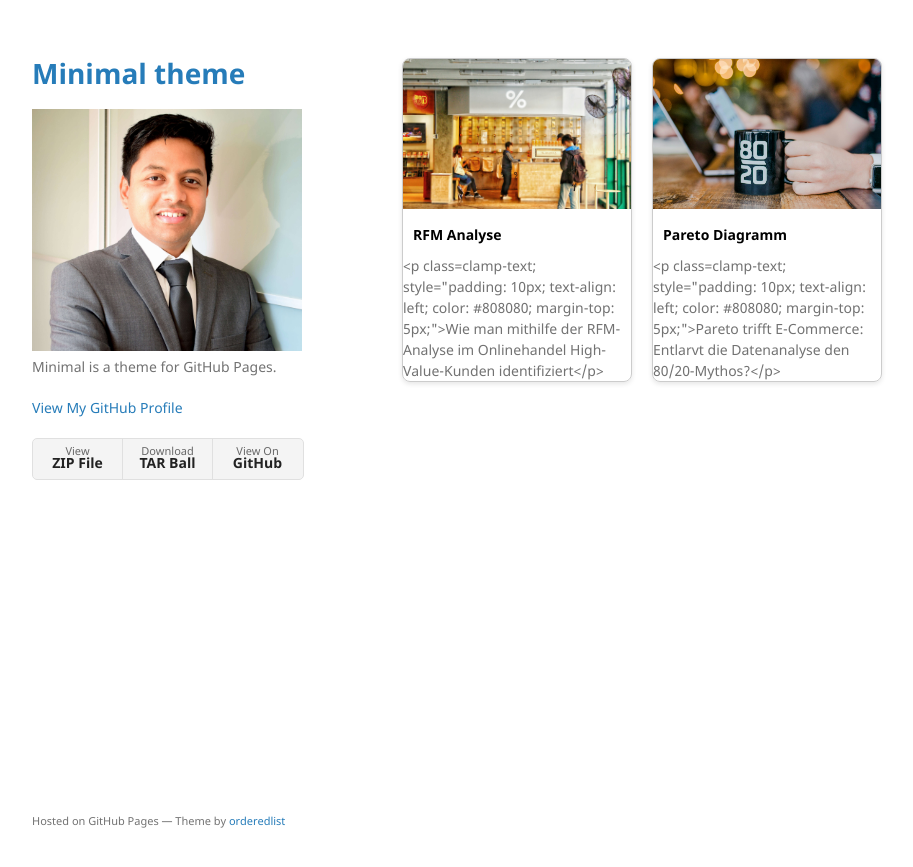
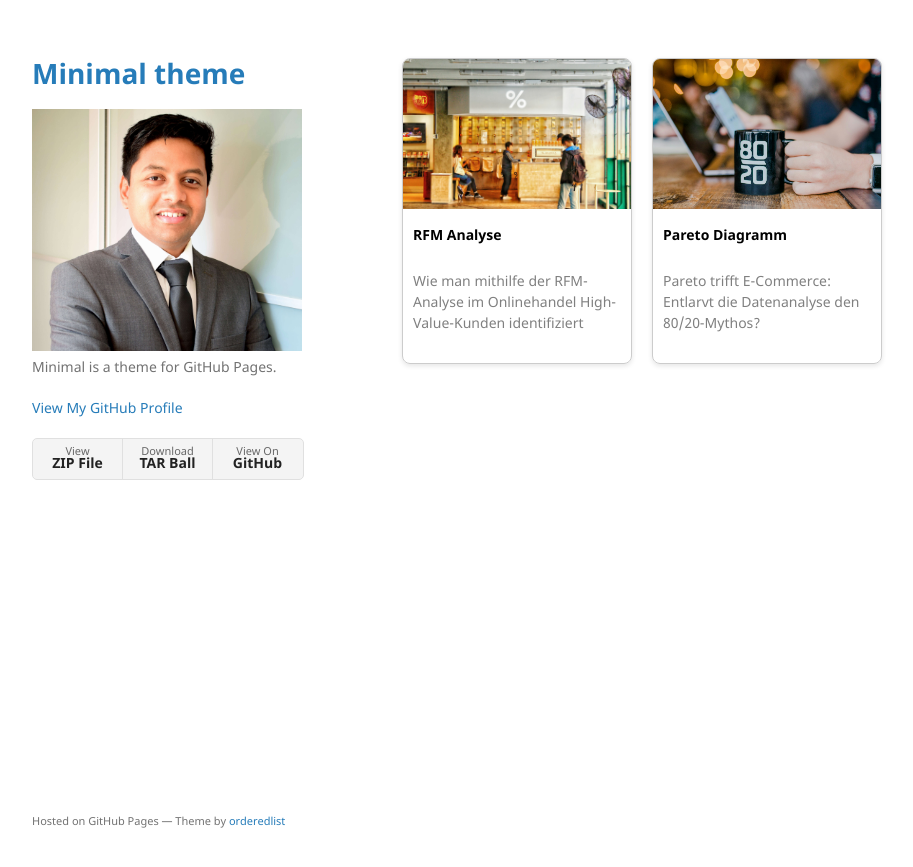
Before and after one commit to sridhar-portfolio/sridhar-portfolio.github.io, a Jekyll site: the page built from docs/projects.md, in a window 1280 px wide. Shown: the top 867 px of the page, without its empty margins (178-1091 px from the left). Built offline with Jekyll 4.4.1, drawn with Linux system fonts in a browser that asks for light colours; our own code applies the rules of GitHub Pages for plain Markdown files.

Commit message:
Update projects.md

```diff
--- a/docs/projects.md
+++ b/docs/projects.md
@@ -7,7 +7,7 @@
       <img src="../assets/img/rfm_1_01.jpg" alt="RFM Analysis" style="width: 100%; height: 150px; object-fit: cover;">
       <p style="padding: 10px; text-align: left; color: #000000; font-weight: bold; margin-bottom: 0px;">RFM Analyse</p>
       </a>
-      <p class=clamp-text; style="padding: 10px; text-align: left; color: #808080; margin-top: 5px;">Wie man mithilfe der RFM-Analyse im Onlinehandel High-Value-Kunden identifiziert</p>
+      <p style="padding: 10px; text-align: left; color: #808080; margin-top: 5px;">Wie man mithilfe der RFM-Analyse im Onlinehandel High-Value-Kunden identifiziert</p>
   </div>
 
   <div style="flex: 0 0 calc(50% - 20px); box-sizing: border-box; border: 1px solid #ccc; border-radius: 8px; overflow: hidden; box-shadow: 0 2px 5px rgba(0,0,0,0.1);">
@@ -15,7 +15,7 @@
       <img src="../assets/img/pareto_1_0.jpg" alt="Pareto Analysis" style="width: 100%; height: 150px; object-fit: cover;">
       <p style="padding: 10px; text-align: left; color: #000000; font-weight: bold; margin-bottom: 0px;">Pareto Diagramm</p>
     </a>
-      <p class=clamp-text; style="padding: 10px; text-align: left; color: #808080; margin-top: 5px;">Pareto trifft E-Commerce: Entlarvt die Datenanalyse den 80/20-Mythos?</p>
+      <p style="padding: 10px; text-align: left; color: #808080; margin-top: 5px;">Pareto trifft E-Commerce: Entlarvt die Datenanalyse den 80/20-Mythos?</p>
   </div>
 
   <!-- Repeat for other projects -->
```
